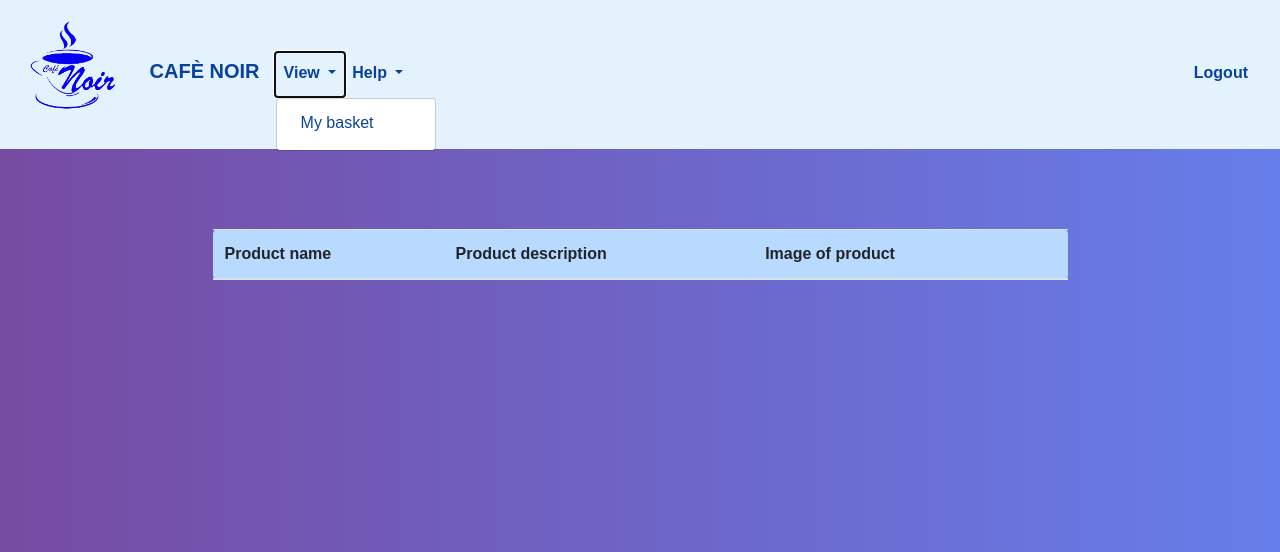
After one commit to Tanvir786123/Web-App-Development-Coursework-2, a Flask app: page /user/home in a window 1280 px wide, after a click on "View". The commit adds this page. Shown: the top 552 px of the page. Run offline with Flask 2, Linux system fonts and the light colour scheme; the visitor is signed in with stand-in values (Sample User, id 1); data that the repository does not hold is empty; some libraries are stand-ins or nearby versions.

Commit message:
Implemented user base class for viewing all products, need to implement AJAX

```diff
--- a/app/models.py
+++ b/app/models.py
@@ -22,6 +22,7 @@ class Product(db.Model):
     product_quantity = db.Column(db.Integer)
     product_reorder_level = db.Column(db.Integer)
     product_thumbnail_link = db.Column(db.String(255))
+    product_thumbnail_type = db.Column(db.Integer)
     purchases = db.relationship('User', secondary=transaction_table)
 
 class User(db.Model, UserMixin):
--- /dev/null
+++ b/app/static/user_base.css
@@ -0,0 +1,102 @@
+body {
+    margin: 0;
+    padding: 0;
+    font-family: sans-serif;
+    background: linear-gradient(to left, #667eea, #764ba2)
+}
+
+.navbar {
+  background-color: #e3f2fd;
+}
+
+.navbar a {
+  color: #09429e !important;
+  border-bottom: 3px solid transparent;
+}
+
+.navbar a:hover {
+  border-bottom: 3px solid green;
+}
+
+.navbar a:active {
+  background-color: #2ecc71;
+}
+
+.nav-item {
+  position: relative;
+}
+
+.container {
+  padding: 2rem 0rem;
+}
+
+h4 {
+  margin: 2rem 0rem 1rem;
+}
+
+.table {
+    border-radius: 5px;
+    width: 50%;
+    margin: auto;
+    float: none;
+}
+
+input[type="text"] {
+    border: 0;
+    background: none;
+    display: block;
+    margin: 20px auto;
+    text-align: center;
+    border: 2px solid #000080;
+    padding: 10px 10px;
+    width: 250px;
+    outline: none;
+    color: #000000;
+    border-radius: 24px;
+    transition: 0.25s
+}
+
+input[type="submit"] {
+    border: 0;
+    background: #FFFFFF;
+    display: block;
+    margin: 20px auto;
+    text-align: center;
+    border: 2px solid #000080;
+    padding: 14px 40px;
+    outline: none;
+    color: #000000;
+    border-radius: 24px;
+    transition: 0.25s;
+    cursor: pointer
+}
+
+input[type="text"]:focus {
+    width: 300px;
+    border-color: #068009;
+}
+
+input[type="text"]:hover {
+    width: 300px;
+    border-color: #068009;
+}
+
+input[type="submit"]:focus {
+  background: #2ecc71;
+}
+
+input[type="submit"]:hover {
+  background: #2ecc71;
+}
+
+::placeholder {
+  color: #000000;
+}
+
+:-ms-input-placeholder {
+  color: #000000;
+}
+
+::-ms-input-placeholder {
+  color: #000000;
+}
--- a/app/templates/base.html
+++ b/app/templates/base.html
@@ -26,6 +26,7 @@
     {% block manager_add_staff_stylesheet %} {% endblock %}
     {% block manager_add_product_stylesheet %} {% endblock %}
     {% block signup_stylesheet %} {% endblock %}
+    {% block user_stylesheet %} {% endblock %}
 
   </head>
     {% block content %} {% endblock %}
--- /dev/null
+++ b/app/templates/user_base.html
@@ -0,0 +1,120 @@
+{% extends "base.html" %}
+
+{% block user_stylesheet %}
+  <link rel="stylesheet" href="../static/user_base.css">
+{% endblock %}
+
+{% block content %}
+<body>
+  <nav class="navbar navbar-expand-lg navbar-light font-weight-bold">
+      <a href="/user/home" class="navbar-brand">
+        <img src="../static/cafe_noir_logo.png" width="120" alt=""
+             class="d-inline-block align-middle mr-2">
+        <span class="text-uppercase font-weight-bold">{{ title }}</span>
+      </a>
+    <button class="navbar-toggler" type="button" data-toggle="collapse"
+            data-target="#navbarText" aria-controls="navbarText"
+            aria-expanded="false" aria-label="Toggle navigation">
+      <span class="navbar-toggler-icon"></span>
+    </button>
+    <div class="collapse navbar-collapse" id="navbarText">
+      <ul class="navbar-nav mr-auto">
+        <li class="nav-item dropdown">
+          <a class="nav-link dropdown-toggle" href="#" role="button"
+             data-toggle="dropdown" aria-haspopup="true" aria-expanded="false">
+            View
+          </a>
+          <div class="dropdown-menu">
+            <a class="dropdown-item" href="#">My basket</a>
+          </div>
+        </li>
+        <li class="nav-item dropdown">
+          <a class="nav-link dropdown-toggle" href="#" role="button"
+             data-toggle="dropdown" aria-haspopup="true" aria-expanded="false">
+            Help
+          </a>
+          <div class="dropdown-menu">
+            <a class="dropdown-item"
+               href="#">
+               Change my password</a>
+          </div>
+        </li>
+      </ul>
+      <span class="navbar-text">
+        <a class="nav-link" href="/logout">Logout
+          <span class="sr-only">(current)</span>
+        </a>
+      </span>
+    </div>
+  </nav>
+  <br><br>
+  <div class="container">
+    <div class="row">
+      <div class="col-12">
+		      <table class="table table-image table-hover table-primary w-75">
+            <thead>
+              <tr>
+                <th scope="col">Product name</th>
+                <th scope="col">Product description</th>
+                <th scope="col">Image of product</th>
+                <th scope="col"></th>
+              </tr>
+            </thead>
+            <tbody>
+              {% for product in products %}
+              <tr>
+                <th scope="row">{{ product.product_name }}</th>
+                <td>{{ product.product_description }}</td>
+                <td class="w-25">
+                  {% if product.product_thumbnail_type == 1 %}
+                    <img src="../static/product_images/{{ loop.index }}.png"
+                     class="img-fluid img-thumbnail"
+                     alt="Coffee product">
+                  {% elif product.product_thumbnail_type == 2 %}
+                    <img src="../static/product_images/{{ loop.index }}.jpg"
+                     class="img-fluid img-thumbnail"
+                     alt="Coffee product">
+                  {% elif product.product_thumbnail_type == 3 %}
+                    <img src="../static/product_images/{{ loop.index }}.jpeg"
+                     class="img-fluid img-thumbnail"
+                     alt="Coffee product">
+                  {% else %}
+                    <img src="" class="img-fluid img-thumbnail"
+                     alt="Coffee product">
+                  {% endif %}
+                </td>
+                <td>
+                  <input autocomplete="off" class="quantity-field"
+                         placeholder="Quantity" required type="text">
+                  <form method="post">
+                    <input type="submit" value="Add to basket">
+                  </form>
+                </td>
+              </tr>
+              {% endfor %}
+            </tbody>
+          </table>
+        </div>
+      </div>
+    </div>
+    <script>
+      $(document).ready(function(){
+        function toggleNavbarMethod(){
+          if ($(window).width() > 768){
+            $('.navbar .dropdown').on('mouseover', function(){
+              $('.dropdown-toggle', this).trigger('click');
+            }).on('mouseout', function(){
+              $('.dropdown-toggle', this).trigger('click').blur();
+            });
+          }
+          else{
+            $('.navbar .dropdown').off('mouseover').off('mouseout');
+          }
+        }
+        toggleNavbarMethod();
+        $(window).resize(toggleNavbarMethod);
+      });
+    </script>
+    {% block user_content %} {% endblock %}
+</body>
+{% endblock %}
--- a/app/views.py
+++ b/app/views.py
@@ -7,8 +7,12 @@ from .models import *
 from flask_login import login_user, logout_user, login_required, current_user
 import requests
 import os
+import enum
 
 COOKIE_ID_KEY = 'id'
+PNG = 1
+JPG = 2
+JPEG = 3
 
 @app.route('/', methods=['GET', 'POST'])
 def index():
@@ -23,7 +27,6 @@ def index():
             pass
         elif current_user.account_type() == Account.CONTROLLER_ACCOUNT:
             return redirect(url_for('admin.index'))
-
     login_form = LoginForm()
     if login_form.validate_on_submit():
         login_form.username.data = login_form.username.data.lower()
@@ -46,14 +49,24 @@ def index():
             flash('You are a staff member')
         elif user and user.verify_password(login_form.password.data):
             login_user(user, remember=login_form.remember_me.data)
-            flash('You are a user')
+            return redirect(url_for('user_home'))
         else:
             flash("Incorrect username or password")
     return render_template('index.html', title='Cafè Noir', form=login_form)
 
+@app.route('/user/home')
+@login_required
+def user_home():
+    if not current_user.account_type() == Account.USER_ACCOUNT:
+        return redirect(url_for('logout'))
+    products = Product.query.all()
+    return render_template('user_base.html', title='Cafè Noir', products=products)
+
 @app.route('/manager/add_products', methods=['GET', 'POST'])
 @login_required
 def add_products():
+    if not current_user.account_type() == Account.MANAGER_ACCOUNT:
+        return redirect(url_for('logout'))
     add_products_form = AddProducts()
     if add_products_form.validate_on_submit():
         image_id = Product.query.count()
@@ -62,10 +75,13 @@ def add_products():
             file_name = str(image_id)
             if ".png" in add_products_form.product_thumbnail_link.data:
                 file_name = file_name + ".png"
+                type = PNG
             elif ".jpg" in add_products_form.product_thumbnail_link.data:
                 file_name = file_name + ".jpg"
+                type = JPG
             elif ".jpeg" in add_products_form.product_thumbnail_link.data:
                 file_name = file_name + ".jpeg"
+                type = JPEG
             response = requests.get(add_products_form.\
                                     product_thumbnail_link.data)
             path = os.path.join(app.root_path, 'static', 'product_images',
@@ -88,7 +104,8 @@ def add_products():
                           product_reorder_level=add_products_form.\
                                                 product_reorder_level.data,
                           product_thumbnail_link=add_products_form.\
-                                                 product_thumbnail_link.data)
+                                                 product_thumbnail_link.data,
+                          product_thumbnail_type=type)
         db.session.add(product)
         db.session.commit()
         flash("The product was added successfully.")
@@ -102,6 +119,8 @@ def add_products():
 @app.route('/change_manager_password/<user_id>', methods=['GET', 'POST'])
 @login_required
 def change_manager_password(user_id):
+    if not current_user.account_type() == Account.MANAGER_ACCOUNT:
+        return redirect(url_for('logout'))
     change_password_form = ChangeMyPasswordForm()
     if change_password_form.validate_on_submit():
         cookie_id = request.cookies.get('id')
```
Also changed, not shown: app/forms.py (+7 -3 lines), migrations/versions/a80db519fbd4_added_thumbnail_type_in_products_table.py (added, +32 -0 lines), app/static/product_images/1.jpg (added).
